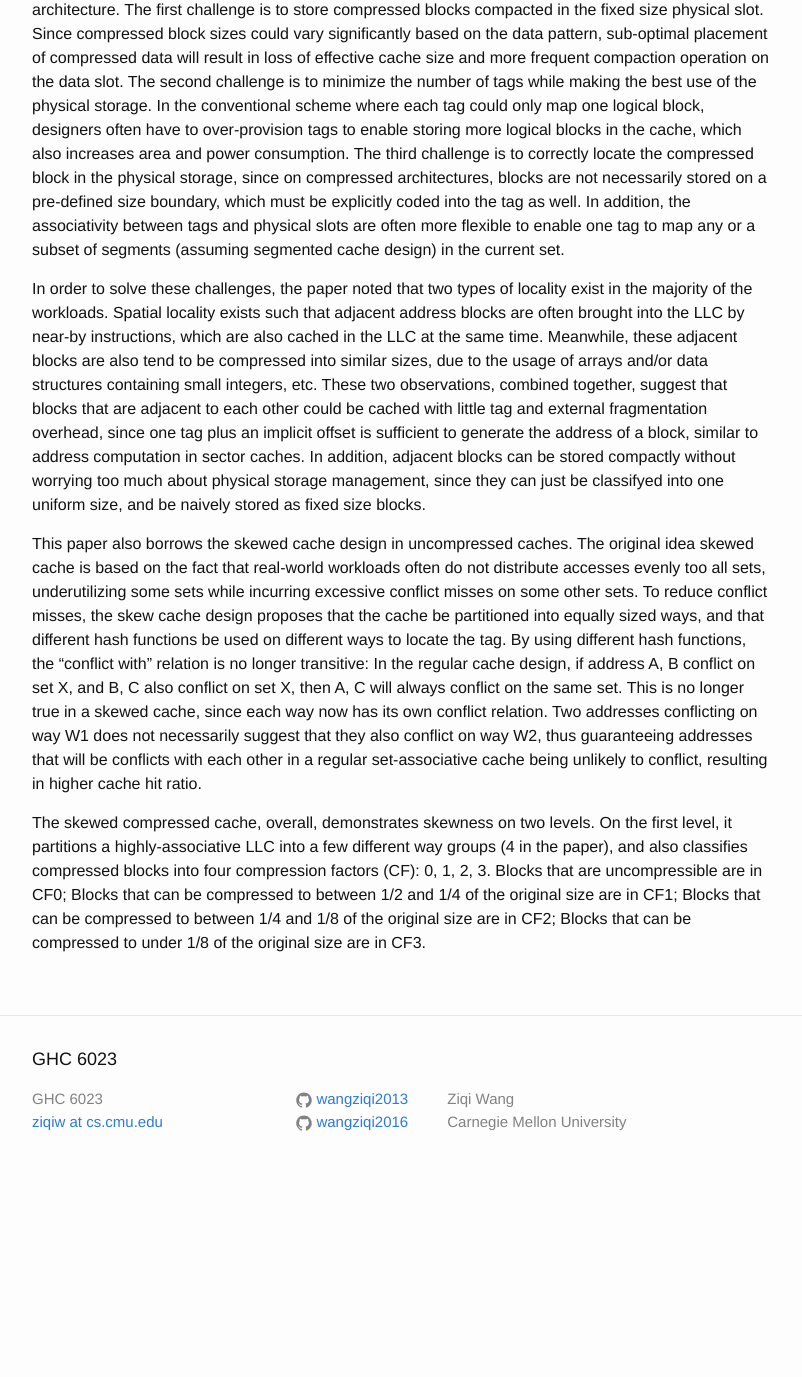
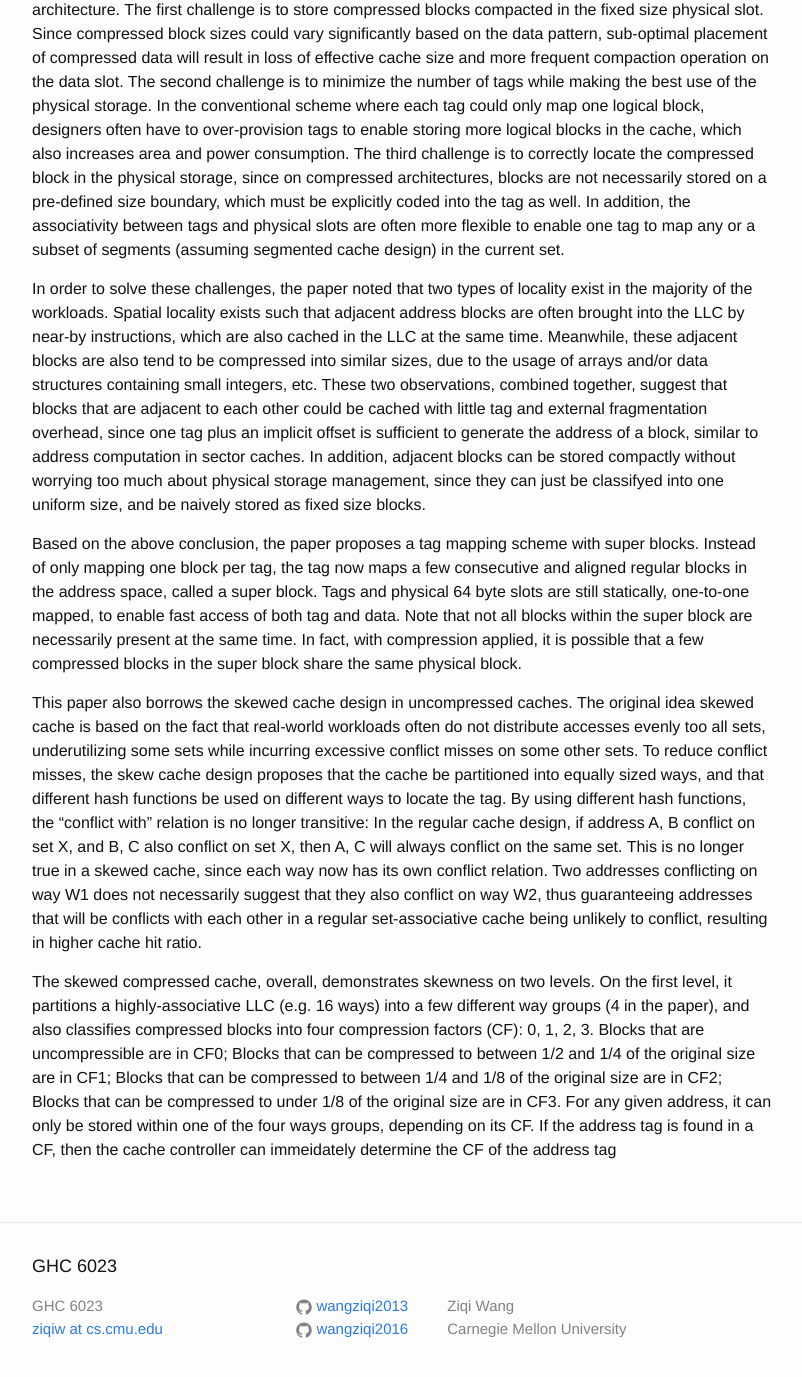
Before and after one commit to wangziqi2013/wangziqi2013.github.io, a Jekyll site: the page built from _posts/2020-06-13-skewed-compressed-cache.markdown, in a window 1280 px wide and 1400 px high, scrolled down 500 px. Shown: the top 1377 px of the window, without its empty margins (238-1040 px from the left). Built offline with Jekyll 4.4.1, drawn with Linux system fonts in a browser that asks for light colours; before the commit the page ends 1693 px from its top, so only the background shows below that.

Commit message:
Adding super block

```diff
--- a/_posts/2020-06-13-skewed-compressed-cache.markdown
+++ b/_posts/2020-06-13-skewed-compressed-cache.markdown
@@ -35,6 +35,12 @@ a block, similar to address computation in sector caches. In addition, adjacent
 worrying too much about physical storage management, since they can just be classifyed into one uniform size, and be
 naively stored as fixed size blocks.
 
+Based on the above conclusion, the paper proposes a tag mapping scheme with super blocks. Instead of only mapping one
+block per tag, the tag now maps a few consecutive and aligned regular blocks in the address space, called a super block.
+Tags and physical 64 byte slots are still statically, one-to-one mapped, to enable fast access of both tag and data.
+Note that not all blocks within the super block are necessarily present at the same time. In fact, with compression
+applied, it is possible that a few compressed blocks in the super block share the same physical block.
+
 This paper also borrows the skewed cache design in uncompressed caches. The original idea skewed cache is based on the
 fact that real-world workloads often do not distribute accesses evenly too all sets, underutilizing some sets while
 incurring excessive conflict misses on some other sets. To reduce conflict misses, the skew cache design proposes that
@@ -47,7 +53,9 @@ that will be conflicts with each other in a regular set-associative cache being
 higher cache hit ratio.
 
 The skewed compressed cache, overall, demonstrates skewness on two levels. On the first level, it partitions a
-highly-associative LLC into a few different way groups (4 in the paper), and also classifies compressed blocks into
-four compression factors (CF): 0, 1, 2, 3. Blocks that are uncompressible are in CF0; Blocks that can be compressed
+highly-associative LLC (e.g. 16 ways) into a few different way groups (4 in the paper), and also classifies compressed
+blocks into four compression factors (CF): 0, 1, 2, 3. Blocks that are uncompressible are in CF0; Blocks that can be compressed
 to between 1/2 and 1/4 of the original size are in CF1; Blocks that can be compressed to between 1/4 and 1/8 of the original
-size are in CF2; Blocks that can be compressed to under 1/8 of the original size are in CF3.
+size are in CF2; Blocks that can be compressed to under 1/8 of the original size are in CF3. For any given address,
+it can only be stored within one of the four ways groups, depending on its CF. If the address tag is found in a CF,
+then the cache controller can immeidately determine the CF of the address tag
```
